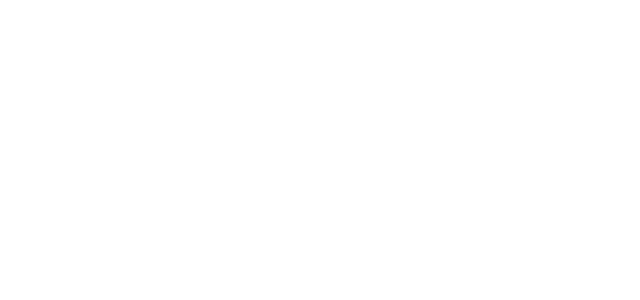
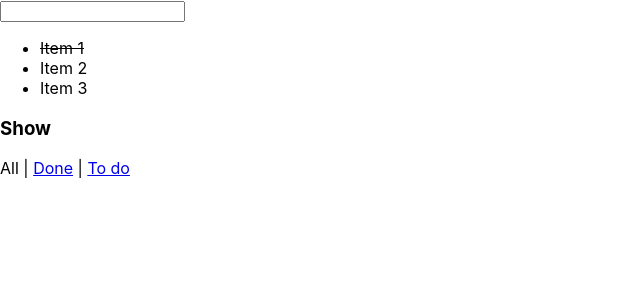
Before and after one commit to ricardo93borges/todolist, a React (Create React App) app: page / in a window 1280 px wide. Shown: the top 300 px of the page, without its empty margins (0-640 px from the left). Built offline with nearby package versions, Linux system fonts and the light colour scheme.

Commit message:
Added todos reducer and tests

```diff
--- a/package.json
+++ b/package.json
@@ -21,5 +21,9 @@
     "not dead",
     "not ie <= 11",
     "not op_mini all"
-  ]
+  ],
+  "devDependencies": {
+    "chai": "^4.2.0",
+    "deep-freeze": "0.0.1"
+  }
 }
--- a/src/App.js
+++ b/src/App.js
@@ -1,11 +1,22 @@
 import React, { Component } from 'react';
-import logo from './logo.svg';
 import './App.css';
 
 class App extends Component {
   render() {
     return (
-      <div className="App">
+      <div>
+        <input type='text' />
+
+        <ul>
+          <li style={{textDecoration:'line-through'}}>Item 1</li>
+          <li>Item 2</li>
+          <li>Item 3</li>
+        </ul>
+
+        <div>
+          <h3>Show</h3>
+          <span>All</span> | <a href='#'>Done</a> | <a href='#'>To do</a>
+        </div>
 
       </div>
     );
--- /dev/null
+++ b/src/reducers/todos/actions.js
@@ -0,0 +1,2 @@
+export const ADD_TODO = 'ADD_TODO'
+export const TOGGLE_TODO = 'TOGGLE_TODO'
```
Also changed, not shown: src/reducers/todos/index.js (added, +26 -0 lines), 2 other files (tests, documents, lock files or other folders).
